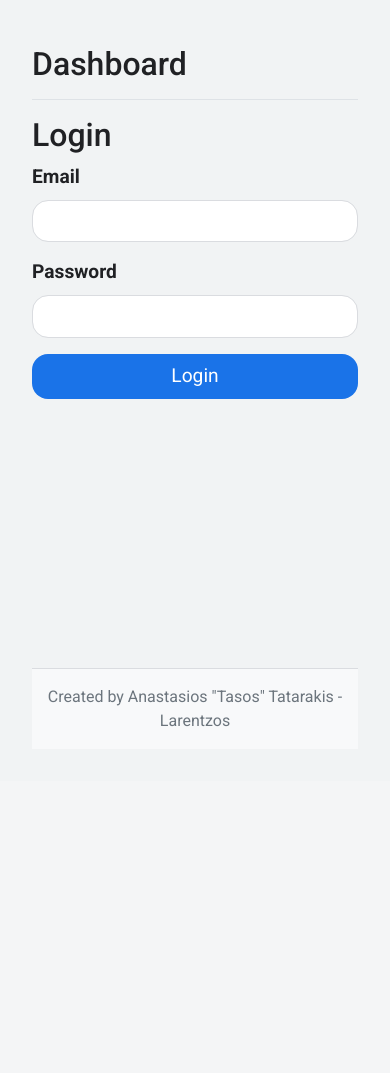
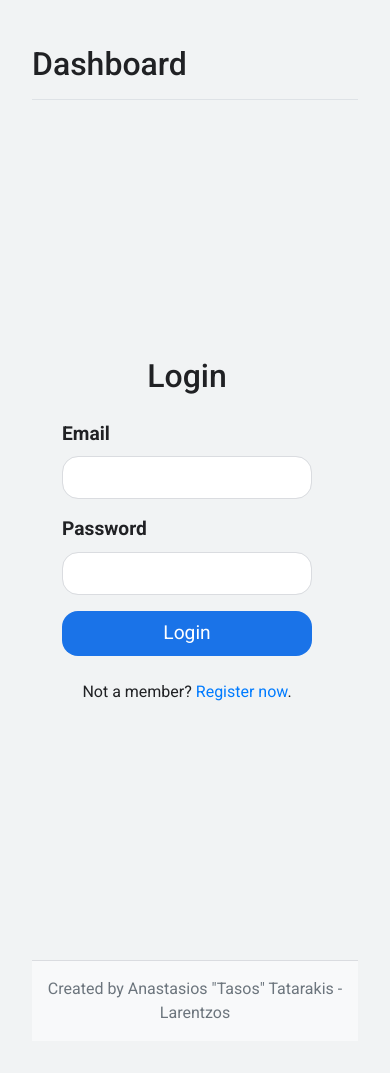
Before and after one commit to Anastasios3/Task-Managment-App-Mk-I--lightweight, a Flask app: page /login in a window 390 px wide. Shown: the part 63-1136 px from the top of the page. Before the commit the page ends 790 px from the top, so only its background shows below. Run offline with Flask 3, Linux system fonts and the light colour scheme; some libraries are stand-ins or nearby versions.

Commit message:
chore: Update CSS styles for improved responsiveness and readability

```diff
--- a/static/CSS/main_content.css
+++ b/static/CSS/main_content.css
@@ -1,4 +1,3 @@
-/* General body styling */
 body {
   background-color: #f1f3f4;
   font-family: "Roboto", sans-serif;
@@ -10,7 +9,6 @@ body {
   min-height: 100vh;
 }
 
-/* Navbar styling */
 .navbar {
   background-color: #fff;
   border-bottom: 1px solid #dadce0;
--- a/templates/login.html
+++ b/templates/login.html
@@ -1,8 +1,11 @@
 {% extends "base.html" %} {% block content %}
-<div class="row justify-content-center">
-  <div class="col-lg-6 col-md-8 col-sm-10">
-    <h2>Login</h2>
-    <form method="POST">
+<div
+  class="container d-flex justify-content-center align-items-center"
+  style="min-height: 100vh"
+>
+  <div class="col-md-6">
+    <h2 class="text-center mb-4">Login</h2>
+    <form method="POST" action="{{ url_for('auth.login') }}">
       {{ form.hidden_tag() }}
       <div class="form-group">
         {{ form.email.label(class="form-label") }} {{
@@ -12,8 +15,13 @@
         {{ form.password.label(class="form-label") }} {{
         form.password(class="form-control") }}
       </div>
-      <button type="submit" class="btn btn-primary btn-block">Login</button>
+      <div class="form-group">
+        {{ form.submit(class="btn btn-primary btn-block") }}
+      </div>
     </form>
+    <p class="text-center mt-4">
+      Not a member? <a href="{{ url_for('auth.register') }}">Register now</a>.
+    </p>
   </div>
 </div>
 {% endblock %}
```
Also changed, not shown: task_manager.db.
